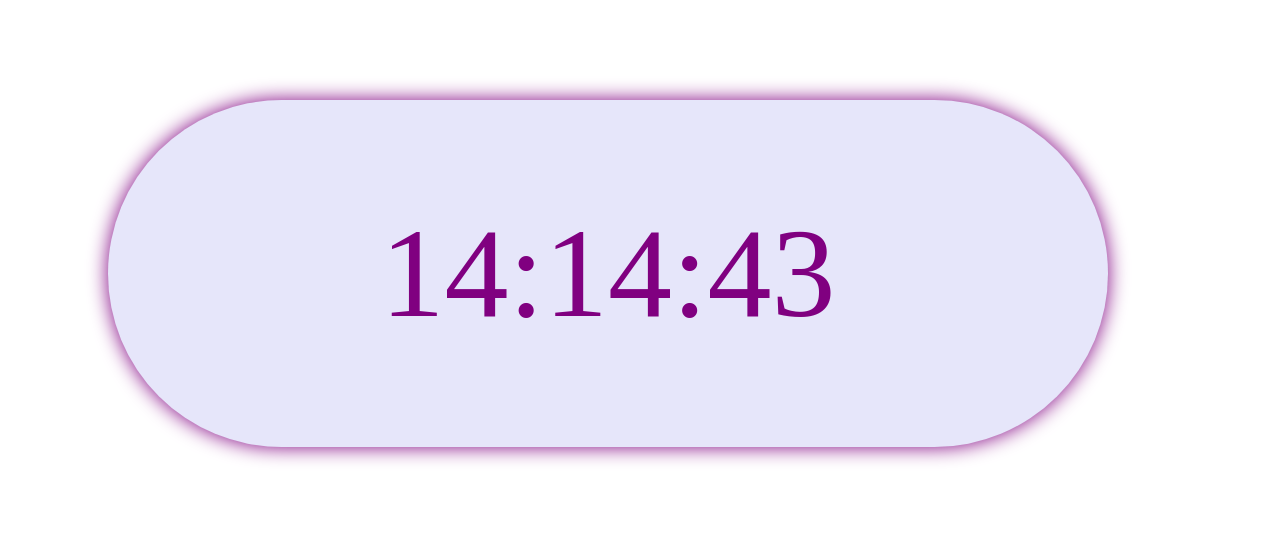
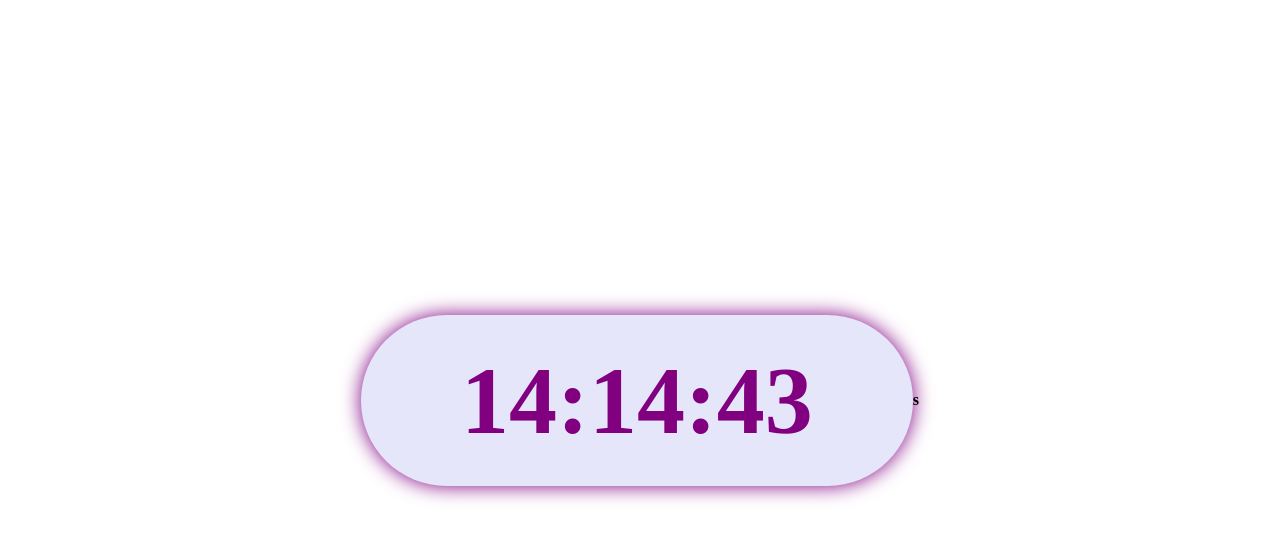
Before and after one commit to MariaBaguena/RELOJ, a plain HTML site: page index.html in a window 1280 px wide. Drawn offline with Linux system fonts and the light colour scheme.

Commit message:
Subida definitiva

```diff
--- a/index.html
+++ b/index.html
@@ -11,16 +11,9 @@
 </head>
 
 <body>
-
-
-
-
-	<div id="reloj">
-		00:00:00
-	</div>
-
-
-
+	<div id="cont">
+		<div id="reloj"></div>
+	s</div>
 </div>
 </div>
 
--- a/reloj.css
+++ b/reloj.css
@@ -1,73 +1,56 @@
+html, body{
+	height: 100%;
+	margin:0;
+	padding: 0;
+	font-weight: bold;
+}
 
+#cont{
 
+	height: 100%;
+	display: flex;
+	justify-content: center;
+	align-items: center;
 
-.body{
+}
+#reloj {
 
-	padding: 30px;
-	margin-top: 0px;
-	margin-bottom: 0px;
-	margin-left: 0px;
-	margin-right: 0px;
-	position: relative;
-	background-size: 100% 100%;
+	font-size: 6em;
+	font-family: amatic sc;
+	text-align: center;
+	border-radius:500px;
+	box-shadow: 0 0 20px #800080;
+	background-color: #e6e6fa;
+	color:#800080;
+	max-width: 500px;
+	flex-shrink: 0;
+	padding: 30px 100px;
 
 }
 
 
 
-#reloj {
 
-	width: 400px;
-	padding:100px;
-	margin:100px;
-	background-color: #e6e6fa;
-	color:#800080;
-	font-size: 9em;
-	font-family: amatic sc;
-	text-align:center;
-	border-radius:500px;
-	box-shadow: 0 0 20px #800080;
-	position: relative;
+/*responsive: tamaño tablet*/
+@media all and (min-width: 481px) and (max-width: 980px) {
 
+	#reloj{
+
+		font-size: 4em;
+
+	}
 
 
 }
 
-.h1{
-	position: relative;
-	align-content: center;
-
- }
-
 
 /*responsive: tamaño móvil*/
 @media all and (max-width: 480px) {
-	#reloj{
-		font-size: 1em;
-		padding:100px;
-		width: 200px;
 
 
+	#reloj{
+
+		font-size: 3em;
 
 	}
 }
-
-/*responsive: tamaño tablet*/
-@media all and (min-width: 481px), (max-width: 980px) {
-	#reloj{
-
-		font-size: 4em;
-		padding:100px;
-		width: 500px;
-
-	}
-}
-
-/*responsive: tamaño ordenador*/
-@media all and (min-width: 981px) {
-	#reloj{
-		font-size: 8em;
-		padding:100px;
-		width: 800px;
-			}
-}
```
